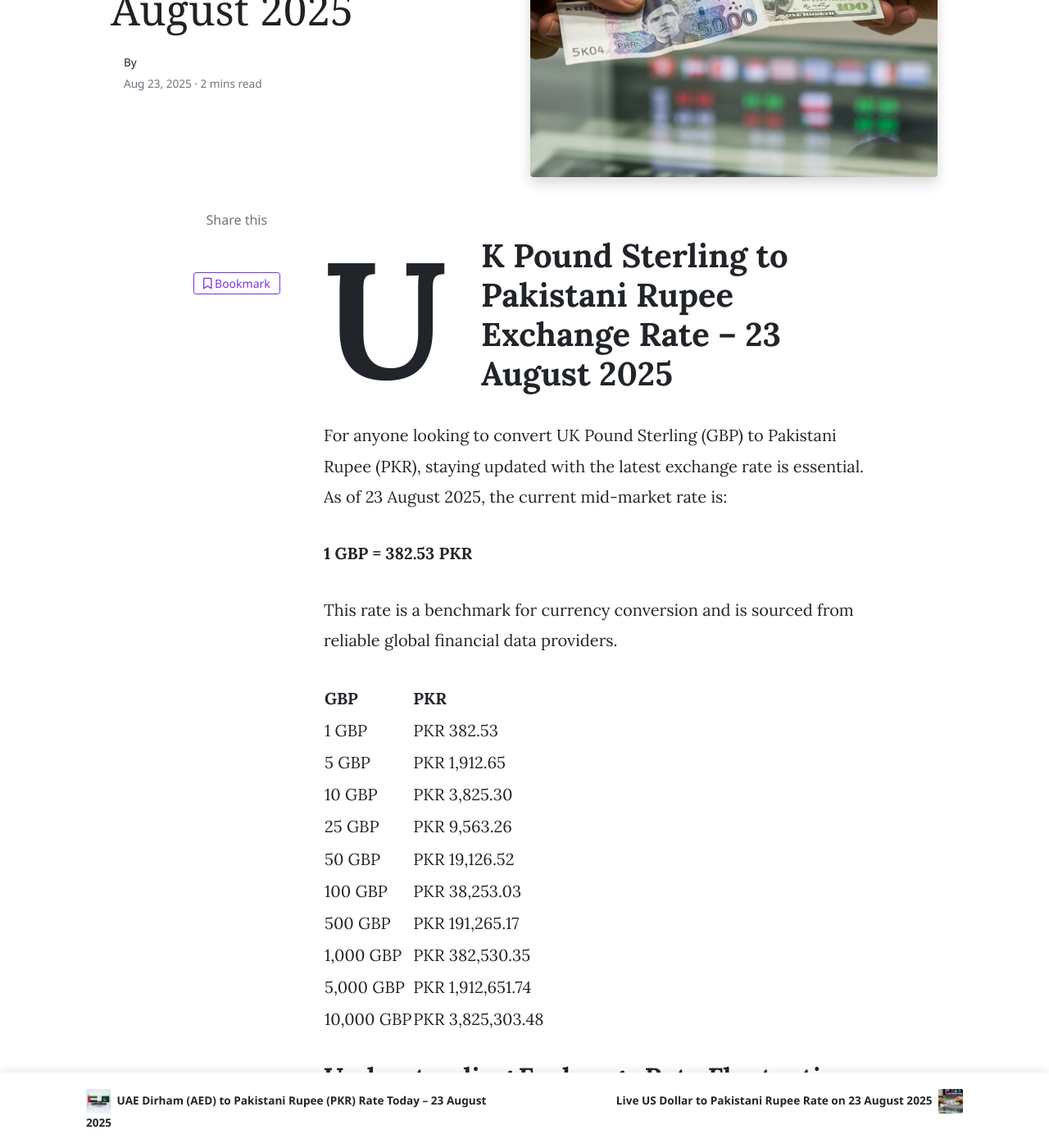
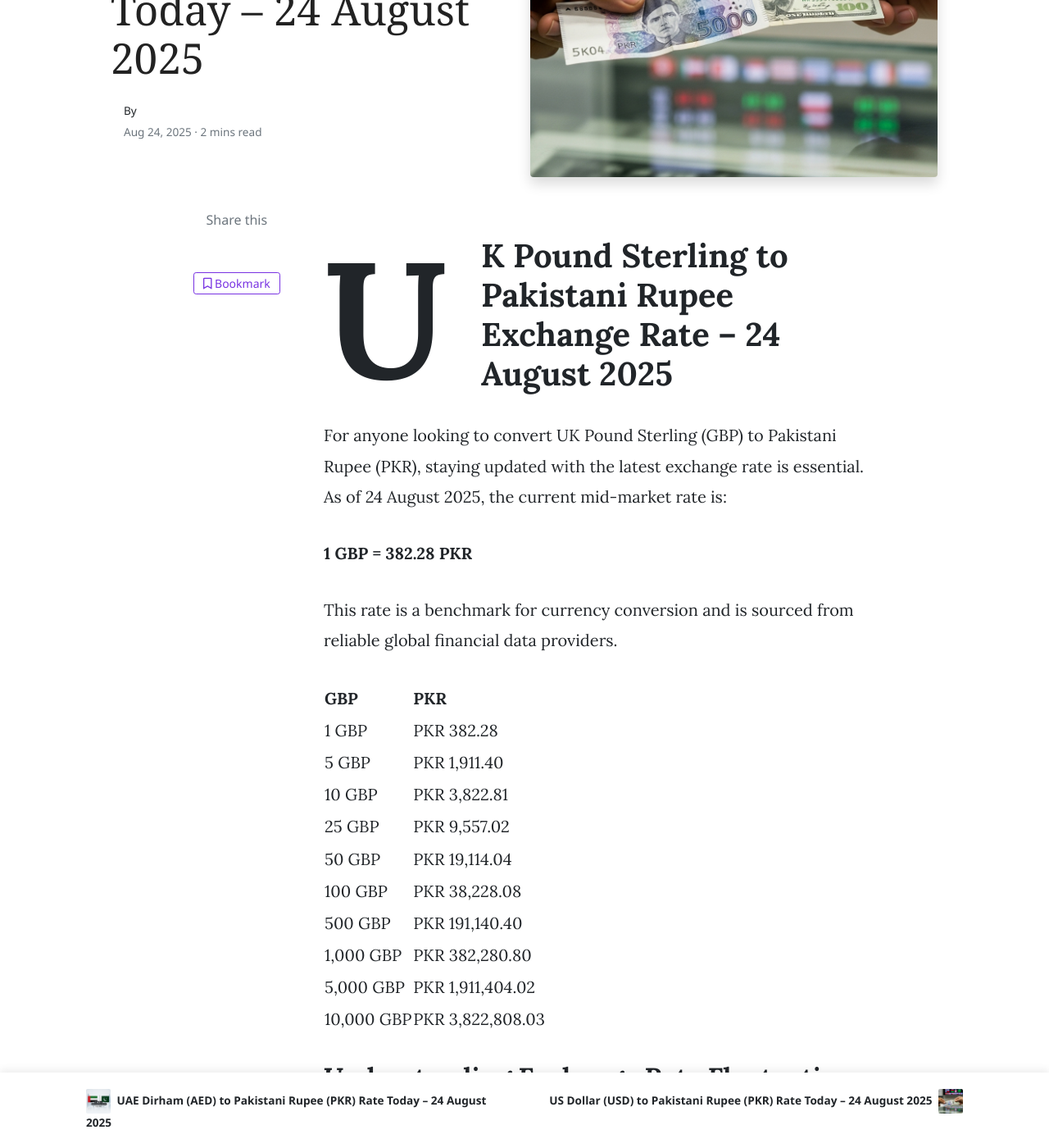
Before and after one commit to mlcom/mlcom.github.io, a Jekyll site: the page built from _posts/2025-08-24-today-uk-pound-sterling-to-pkr-exchange-rate-august-2025-prices-updated-gbp-to-pkr.md, in a window 1280 px wide and 1400 px high, scrolled down 870 px. Shown: the whole window at 82% size. Built offline with Jekyll 4.4.1, drawn with Linux system fonts in a browser that asks for light colours; nearby versions of some CDN libraries; comment, search, counter and statistics services are not loaded; some of the changed text lies outside the part shown.

Commit message:
Automated: Update currency rates and generate daily posts

```diff
--- a/_posts/2025-08-23-today-uk-pound-sterling-to-pkr-exchange-rate-august-2025-prices-updated-gbp-to-pkr.md
+++ b/_posts/2025-08-24-today-uk-pound-sterling-to-pkr-exchange-rate-august-2025-prices-updated-gbp-to-pkr.md
@@ -1,32 +1,32 @@
 ---
 layout: post
-title:  'Today GBP to PKR Exchange Rate: 23 August 2025'
+title:  'UK Pound Sterling (GBP) to Pakistani Rupee (PKR) Rate Today – 24 August 2025'
 author: john
 categories: [ gbp-to-pkr ]
 image: assets/images/usd-to-pkr-rate-today.jpg
 tags: ['GBP to PKR', 'UK Pound to Pakistani Rupee', 'pound rate in pakistan', 'great britain pound to pkr', 'uk to pakistan money transfer']
 ---
 
-# UK Pound Sterling to Pakistani Rupee Exchange Rate – 23 August 2025
+# UK Pound Sterling to Pakistani Rupee Exchange Rate – 24 August 2025
 
-For anyone looking to convert UK Pound Sterling (GBP) to Pakistani Rupee (PKR), staying updated with the latest exchange rate is essential. As of 23 August 2025, the current mid-market rate is:
+For anyone looking to convert UK Pound Sterling (GBP) to Pakistani Rupee (PKR), staying updated with the latest exchange rate is essential. As of 24 August 2025, the current mid-market rate is:
 
-**1 GBP = 382.53 PKR**
+**1 GBP = 382.28 PKR**
 
 This rate is a benchmark for currency conversion and is sourced from reliable global financial data providers.
 
 | GBP | PKR |
 | --- | --- |
-| 1 GBP | PKR 382.53 |
-| 5 GBP | PKR 1,912.65 |
-| 10 GBP | PKR 3,825.30 |
-| 25 GBP | PKR 9,563.26 |
-| 50 GBP | PKR 19,126.52 |
-| 100 GBP | PKR 38,253.03 |
-| 500 GBP | PKR 191,265.17 |
-| 1,000 GBP | PKR 382,530.35 |
-| 5,000 GBP | PKR 1,912,651.74 |
-| 10,000 GBP | PKR 3,825,303.48 |
+| 1 GBP | PKR 382.28 |
+| 5 GBP | PKR 1,911.40 |
+| 10 GBP | PKR 3,822.81 |
+| 25 GBP | PKR 9,557.02 |
+| 50 GBP | PKR 19,114.04 |
+| 100 GBP | PKR 38,228.08 |
+| 500 GBP | PKR 191,140.40 |
+| 1,000 GBP | PKR 382,280.80 |
+| 5,000 GBP | PKR 1,911,404.02 |
+| 10,000 GBP | PKR 3,822,808.03 |
 
 
 ## Understanding Exchange Rate Fluctuations
@@ -45,7 +45,7 @@ This depends on your personal needs. If the Pound is currently strong against th
 
 ### How much is 100 Pounds in Pakistani Rupees?
 
-Based on the live mid-market rate, 100 UK Pound Sterling equals **382,530.35** Pakistani Rupees. The final amount may vary based on the service provider's rate and fees.
+Based on the live mid-market rate, 100 UK Pound Sterling equals **382,280.80** Pakistani Rupees. The final amount may vary based on the service provider's rate and fees.
 
 
 
--- a/_posts/2025-08-23-today-us-dollar-to-pkr-exchange-rate-august-2025-prices-updated-usd-to-pkr.md
+++ b/_posts/2025-08-24-today-us-dollar-to-pkr-exchange-rate-august-2025-prices-updated-usd-to-pkr.md
@@ -1,32 +1,32 @@
 ---
 layout: post
-title:  'Live US Dollar to Pakistani Rupee Rate on 23 August 2025'
+title:  'US Dollar (USD) to Pakistani Rupee (PKR) Rate Today – 24 August 2025'
 author: jane
 categories: [ usd-to-pkr ]
 image: assets/images/usd-to-pkr-rate-today.jpg
 tags: ['USD to PKR', 'US Dollar to Pakistani Rupee', 'dollar rate in pakistan', 'today dollar rate open market', 'usa to pakistan dollar rate']
 ---
 
-# US Dollar to Pakistani Rupee Exchange Rate – 23 August 2025
+# US Dollar to Pakistani Rupee Exchange Rate – 24 August 2025
 
-For anyone looking to convert US Dollar (USD) to Pakistani Rupee (PKR), staying updated with the latest exchange rate is essential. As of 23 August 2025, the current mid-market rate is:
+For anyone looking to convert US Dollar (USD) to Pakistani Rupee (PKR), staying updated with the latest exchange rate is essential. As of 24 August 2025, the current mid-market rate is:
 
-**1 USD = 283.61 PKR**
+**1 USD = 283.58 PKR**
 
 This rate is a benchmark for currency conversion and is sourced from reliable global financial data providers.
 
 | USD | PKR |
 | --- | --- |
-| 1 USD | PKR 283.61 |
-| 5 USD | PKR 1,418.04 |
-| 10 USD | PKR 2,836.08 |
-| 25 USD | PKR 7,090.20 |
-| 50 USD | PKR 14,180.40 |
-| 100 USD | PKR 28,360.80 |
-| 500 USD | PKR 141,804.00 |
-| 1,000 USD | PKR 283,608.00 |
-| 5,000 USD | PKR 1,418,040.00 |
-| 10,000 USD | PKR 2,836,080.00 |
+| 1 USD | PKR 283.58 |
+| 5 USD | PKR 1,417.88 |
+| 10 USD | PKR 2,835.76 |
+| 25 USD | PKR 7,089.40 |
+| 50 USD | PKR 14,178.80 |
+| 100 USD | PKR 28,357.59 |
+| 500 USD | PKR 141,787.95 |
+| 1,000 USD | PKR 283,575.90 |
+| 5,000 USD | PKR 1,417,879.50 |
+| 10,000 USD | PKR 2,835,759.00 |
 
 
 ## Understanding Exchange Rate Fluctuations
```
Also changed, not shown: other parts of _posts/2025-08-24-today-us-dollar-to-pkr-exchange-rate-august-2025-prices-updated-usd-to-pkr.md (+1 -1 lines), _data/rates.yml (+135 -135 lines), _posts/2025-08-24-today-saudi-riyal-to-pkr-exchange-rate-august-2025-prices-updated-sar-to-pkr.md (renamed from _posts/2025-08-23-today-saudi-riyal-to-pkr-exchange-rate-august-2025-prices-updated-sar-to-pkr.md, +15 -15 lines), _posts/2025-08-24-today-uae-dirham-to-pkr-exchange-rate-august-2025-prices-updated-aed-to-pkr.md (renamed from _posts/2025-08-23-today-uae-dirham-to-pkr-exchange-rate-august-2025-prices-updated-aed-to-pkr.md, +13 -13 lines).
